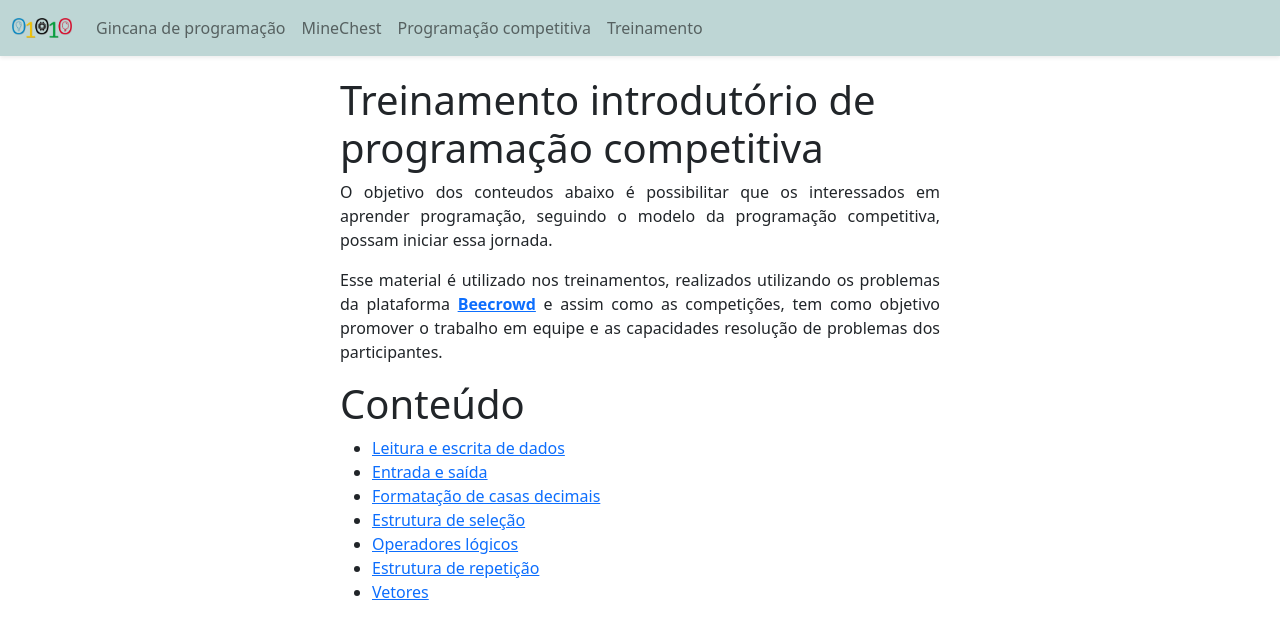
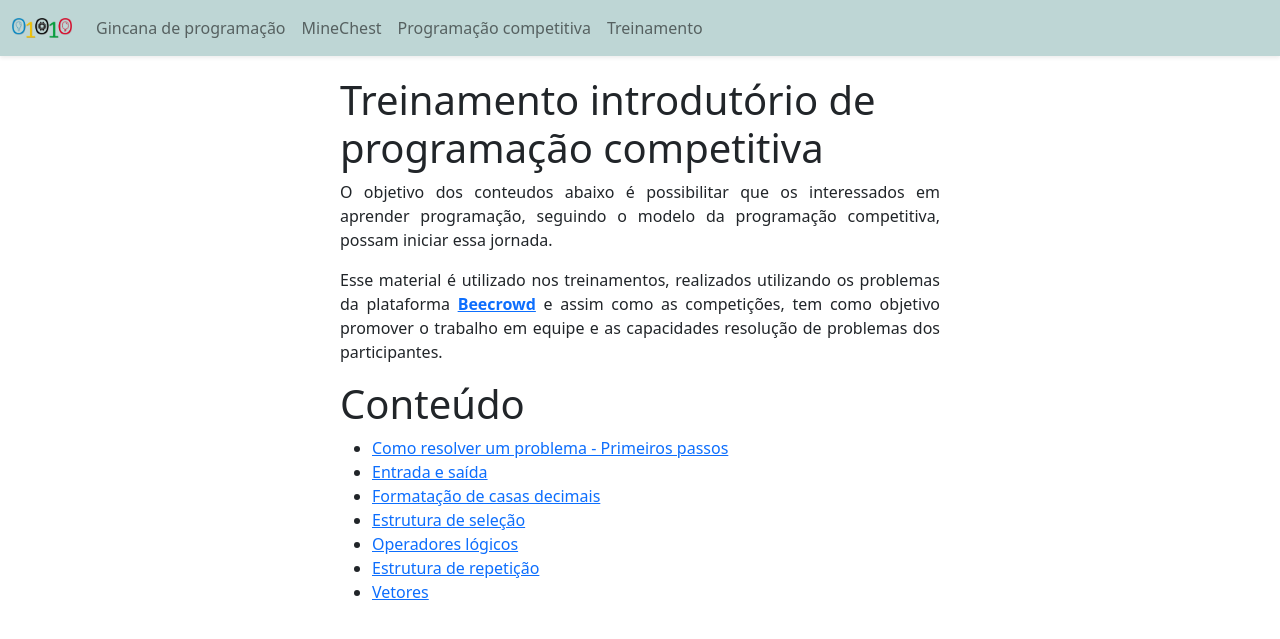
Before and after one commit to E2PC/ProjectPage, a Jekyll site: the page built from posts/treinamento.md, in a window 1280 px wide and 900 px high. Shown: the top 639 px of the window. Built offline with Jekyll 4.4.1, drawn with Linux system fonts in a browser that asks for light colours; nearby versions of some CDN libraries.

Commit message:
renomeia item "leitura e escrita de dados" na aba de treinamento (#47)

```diff
--- a/treinamento/leitura_escrita.md
+++ b/treinamento/como_resolver_um_problema.md
@@ -1,8 +1,8 @@
 ---
-title: Leitura e escrita
+title: Como resolver um problema
 layout: template
-button: Leitura e escrita de dados
-filename: leitura_escrita
+button: Como resolver um problema - Primeiros passos
+filename: como_resolver_um_problema
 type: treinamento
 order: 1
 ---
```
